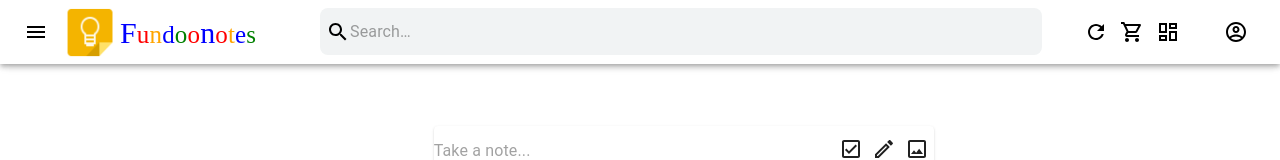
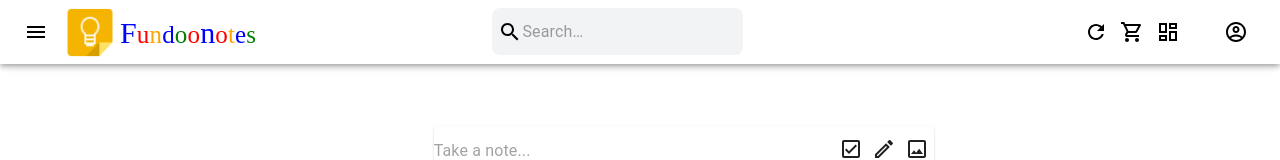
Before and after one commit to Rahul8883/FundooFrontEnd, a React (Create React App) app in the folder fundoofrontend/: page /dashboard in a window 1280 px wide. Shown: the top 160 px of the page. Built offline with nearby package versions, Linux system fonts and the light colour scheme; no server answers.

Commit message:
[Rahul Ranjan]Search functonality done

```diff
--- a/fundoofrontend/src/App.css
+++ b/fundoofrontend/src/App.css
@@ -181,9 +181,9 @@
 }
 
 .appbar_div_1 {
-  min-width: 232px;
+  /* min-width: 232px; */
   height: 48px;
-  width: 100%;
+  /* width: 100%; */
   vertical-align: middle;
   align-items: center;
   display: flex;
@@ -368,7 +368,7 @@
   display: flex;
   align-items: center;
   /* justify-content: space-around; */
-  width: 58%;
+  /* width: 58%; */
   /* flex-wrap: wrap; */
   display: grid;
   grid-template-columns: repeat(3, 1fr);
@@ -424,6 +424,7 @@
 }
 
 .searchEngine {
+  width: 100%;
   border-radius: 8px;
   background: #f1f3f4;
   border: 1px solid transparent;
@@ -439,12 +440,15 @@
 }
 
 .IconWithSearch {
-  padding-right: 30px;
+  /* padding-right: 30px;
   max-width: 100%;
   padding-left: 10px;
   flex: 1 1 auto;
   width: 100%;
+  height: 48px; */
+  display: flex;
   height: 48px;
+  margin-left: 72px;
 }
 
 @media only screen and (max-width: 900px) {
@@ -537,10 +541,11 @@
   padding-left: 1px;
   background-color: #efe9e9;
 }
-.MoreItem{
+
+.MoreItem {
   letter-spacing: .01428571em;
-    font-family: Roboto,Arial,sans-serif;
-    font-size: .875rem;
-    font-weight: 400;
-    line-height: 1.25rem;
+  font-family: Roboto, Arial, sans-serif;
+  font-size: .875rem;
+  font-weight: 400;
+  line-height: 1.25rem;
 }
--- a/fundoofrontend/src/component/AppBarComponent.jsx
+++ b/fundoofrontend/src/component/AppBarComponent.jsx
@@ -25,6 +25,13 @@ export default class AppBarComponent extends Component {
         })
         // await this.props.transition(this.state.menu);
         console.log("state ",this.state.menu);
+        }
+        searchHandle=(event)=>{
+            this.setState({
+                searchNote : event.target.value
+            })
+            // this.props.getSearchNotes(event.target.value);
+            this.props.Searchbar(this.state.searchNote);
         }
     render() {
         return (
@@ -69,9 +76,11 @@ export default class AppBarComponent extends Component {
                             </div>
                             <div className="inputSearchField">
                                 <InputBase
-                                     style={{width:"850px"}}
+                                     className="SearchFieldBase"
                                     placeholder="Search…"
                                     inputProps={{ 'aria-label': 'search' }}
+                                    value={this.state.searchNotes}
+                                    onChange = {this.searchHandle}
                                 />
                             </div>
                         </div>
--- a/fundoofrontend/src/component/DrawerComponent.jsx
+++ b/fundoofrontend/src/component/DrawerComponent.jsx
@@ -12,9 +12,8 @@ var theme = createMuiTheme({
     overrides: {
         MuiDrawer: {
             paper: {
-                width: "174px",
                 top: "65px",
-                width: " 212px",
+                width: " 220px",
                 height: "100vh"
             }
         }
@@ -68,7 +67,7 @@ export class DrawerComponent extends Component {
                                 <div >
                                     <ul type="none" style={{ borderBottom: "1px solid #ddd" }} >
                                         <li className="DrawerIcons"> <MenuItem><EmojiObjectsOutlineIcon style={{marginBottom:"7px"}} className="Icon"/></MenuItem><div className="iconName">Notes</div></li>
-                                        <li className="DrawerIcons"><MenuItem><AddAlertOutlineIcon className="Icon"/></MenuItem><div className="iconName"><a>Reminder</a></div></li>
+                                        <li className="DrawerIcons"><MenuItem><AddAlertOutlineIcon className="Icon"/></MenuItem><div className="iconName">Reminder</div></li>
                                     </ul>
                                     <ul type="none" style={{ borderBottom: "1px solid #ddd" }}>
                                         <div className="Label">LABELS</div>
--- a/fundoofrontend/src/component/LabelComponent.jsx
+++ b/fundoofrontend/src/component/LabelComponent.jsx
@@ -2,7 +2,6 @@ import React, { Component } from 'react'
 import { withRouter } from 'react-router-dom'
 import { Paper, Popper, ClickAwayListener, InputBase, Button, List, Checkbox } from '@material-ui/core';
 import { createLabel, getLabel, noteLabels, getNote } from '../services/notesServices';
-import { borderTop } from '@material-ui/system';
 import SearchIcon from '@material-ui/icons/SearchOutlined';
 class LabelComponent extends Component {
     constructor(props) {
@@ -22,7 +21,6 @@ class LabelComponent extends Component {
         this.getLabel()
     }
     handleCreateLabel = () => {
-        var userId = localStorage.getItem('userId')
         var data = {
             isDeleted: false,
             label: this.state.labelData,
@@ -46,12 +44,31 @@ class LabelComponent extends Component {
             await this.setState({
                 allLabels: res.data.data.details
             })
-            console.log("response coming from get label Api", this.state.allLabels);
+            console.log("response coming from get all labels Api", this.state.allLabels);
 
         }).catch((err) => {
             console.log("Error occur while heatting get Label back-end Api", err);
         })
     }
+
+    // searchlabel = (allLabels, filterItem) => {
+    //     const listItem = allLabels.filterItem(label => {
+    //         //Remove label from list that do not match current filterItem//
+    //         return label.label.toLowwerCase().indexOf(filterItem.toLowwerCase()) >= 0
+    //     }).map(label => {
+    //         return (
+    //             <li key={label.labelId}></li>
+    //         )
+    //     })
+    //     return (
+    //         <div>
+    //             <ui>
+    //                 {listItem}
+    //             </ui>
+    //         </div>
+    //     )
+
+    // }
     getNotes = () => {
         getNote().then((res) => {
             console.log("response coming from get notes", res);
@@ -93,8 +110,24 @@ class LabelComponent extends Component {
         await this.setState({
             labelData: e.target.value
         })
-        console.log("satae data after setstate", this.state.labelData);
+        console.log("writing data for create Label", this.state.labelData);
+    //    const labelData = this.state.props
+
+    //    }}
     }
+    // handlecreateWriting = (labelData) => {
+    //     this.labelData = this.props;
+
+    //     const labelList = labelData.map(label => {
+    //         return (
+    //             <div>
+
+    //             </div>
+    //         )
+    //     })
+    // }
+
+
     render() {
         var allLabelData = this.state.allLabels.map((key) => {
             return (
@@ -123,7 +156,6 @@ class LabelComponent extends Component {
                                 placeholder="Enter Label name"
                                 multiline
                                 spellCheck={true}
-                            // style={{ borderBottom: "1px solid", borderTop: "1px solid" }}
                                 value={this.state.labelData}
                                 onChange={this.handleChangeCreateLabel}
                             />
@@ -131,7 +163,7 @@ class LabelComponent extends Component {
                         </div>
                         {allLabelData}
                         <div >
-                            <Button onClick={this.handleCreateLabel}><h4>+Create</h4></Button>
+                            <Button onClick={this.handleCreateLabel}><span>+Create :"{this.state.labelData}"</span></Button>
                         </div>
                     </Paper>
                 </Popper>
--- a/fundoofrontend/src/component/Registration.jsx
+++ b/fundoofrontend/src/component/Registration.jsx
@@ -122,7 +122,8 @@ class Registration extends Component {
     }
     render() {
         // console.log("location",this.props.location.state.con);
-        var serviceName="",status="",color="",productId="",cartId=""
+        var serviceName="",
+        status="",color="",productId="",cartId=""
         if(this.props.location.state!==undefined){
             serviceName=this.props.location.state.serviceName
             productId=this.props.location.state.productId
--- a/fundoofrontend/src/component/createNotesComponent.jsx
+++ b/fundoofrontend/src/component/createNotesComponent.jsx
@@ -1,6 +1,6 @@
 import React, { Component } from 'react'
 import { withRouter } from 'react-router-dom'
-import { Card, Button, ClickAwayListener } from '@material-ui/core'
+import { Card, Button } from '@material-ui/core'
 import CheckBoxOutlineIcon from '@material-ui/icons/CheckBoxOutlined';
 import AddAlertOutlineIcon from '@material-ui/icons/AddAlertOutlined';
 import EditIcon from '@material-ui/icons/EditOutlined';
@@ -10,9 +10,8 @@ import PersonAddIcon from '@material-ui/icons/PersonAddOutlined';
 import ArchiveIcon from '@material-ui/icons/ArchiveOutlined';
 import UndoIcon from '@material-ui/icons/Undo';
 import RedoIcon from '@material-ui/icons/Redo';
-import { createNote, changeColor } from '../services/notesServices';
+import { createNote } from '../services/notesServices';
 import ColorComponent from '../component/ColorComponenet'
-// import {createNote} from '../services/notesServices'
 import MoreComponent from '../component/MoreComponent'
 class CreateNotesComponent extends Component {
     constructor(props) {
@@ -69,20 +68,17 @@ class CreateNotesComponent extends Component {
         console.log("description is ", this.state.description);
     }
     handleColor = (value) => {
-        const color = this.target.value
         this.setState({
             color: value
         })
     }
     handleArchive = () => {
-        const description = this.target.value
         this.setState({
             isArchived: true
         })
         console.log("archive create check..", this.state.isArchived);
     }
     handleReminder = (value) => {
-        const reminder = this.target.value
         this.setState({
             reminder: value
         })
--- a/fundoofrontend/src/pages/dashboardPage.jsx
+++ b/fundoofrontend/src/pages/dashboardPage.jsx
@@ -8,26 +8,31 @@ class DashboardPage extends Component {
         super(props)
 
         this.state = {
-
+            searchText: ""
         }
-        this.createReff=React.createRef()
+        this.createReff = React.createRef()
     }
-    handleAddNoteRef=(value)=>{
-        console.log("ref value in dashboard page",value);
+    handleAddNoteRef = (value) => {
+        console.log("ref value in dashboard page", value);
         this.createReff.current.displayRef(value)
     }
-
+    handlesearch = (searchNote) => {
+        this.setState({
+            searchText: searchNote
+        })
+    }
     render() {
         return (
             <div>
-                <AppBarComponent props={this.props} />
+                <AppBarComponent props={this.props} Searchbar={this.handlesearch} />
                 <div className="mainDivCreate">
-                <CreateNotesComponent addNotesProps={this.handleAddNoteRef} />
+                    <CreateNotesComponent addNotesProps={this.handleAddNoteRef} />
                 </div>
                 <div className="getNotesMainDiv">
-                <GetNoteComponent
-                wrappedComponentRef={this.createReff}
-                props={this.props} />
+                    <GetNoteComponent
+                        wrappedComponentRef={this.createReff}
+                        props={this.props}
+                        SearchText={this.state.searchText}/>
                 </div>
             </div>
         )
```
Also changed, not shown: fundoofrontend/src/component/GetNoteComponent.jsx (+14 -57 lines). Lines whose indentation alone changed are shown as unchanged.
